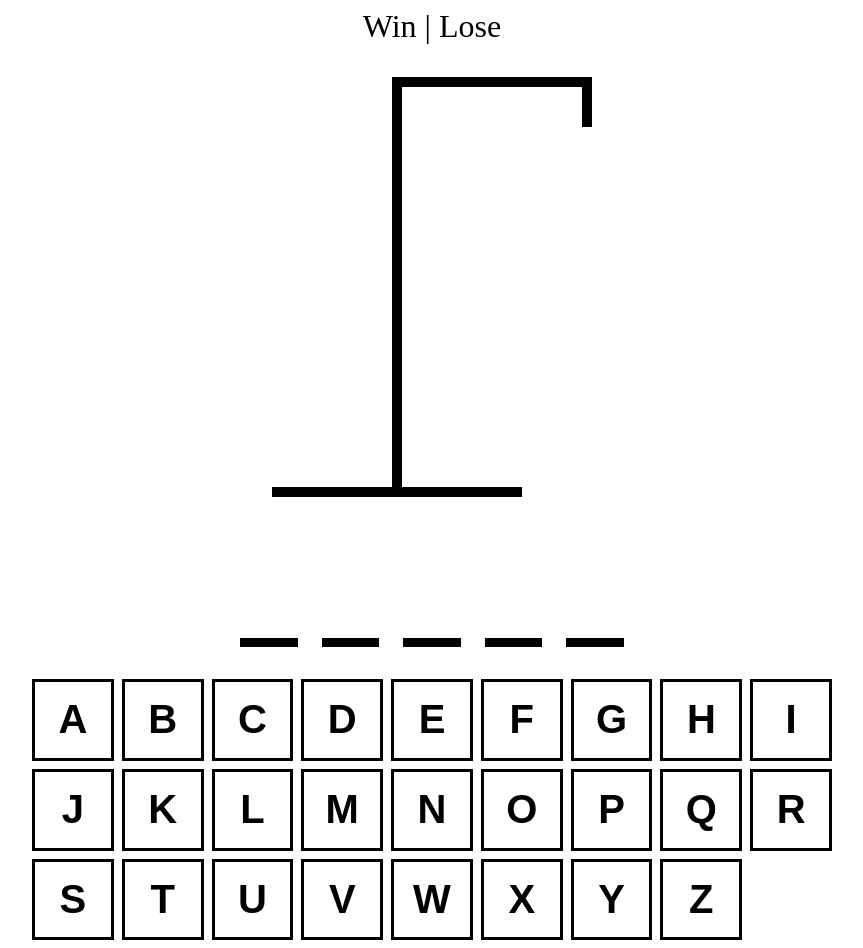
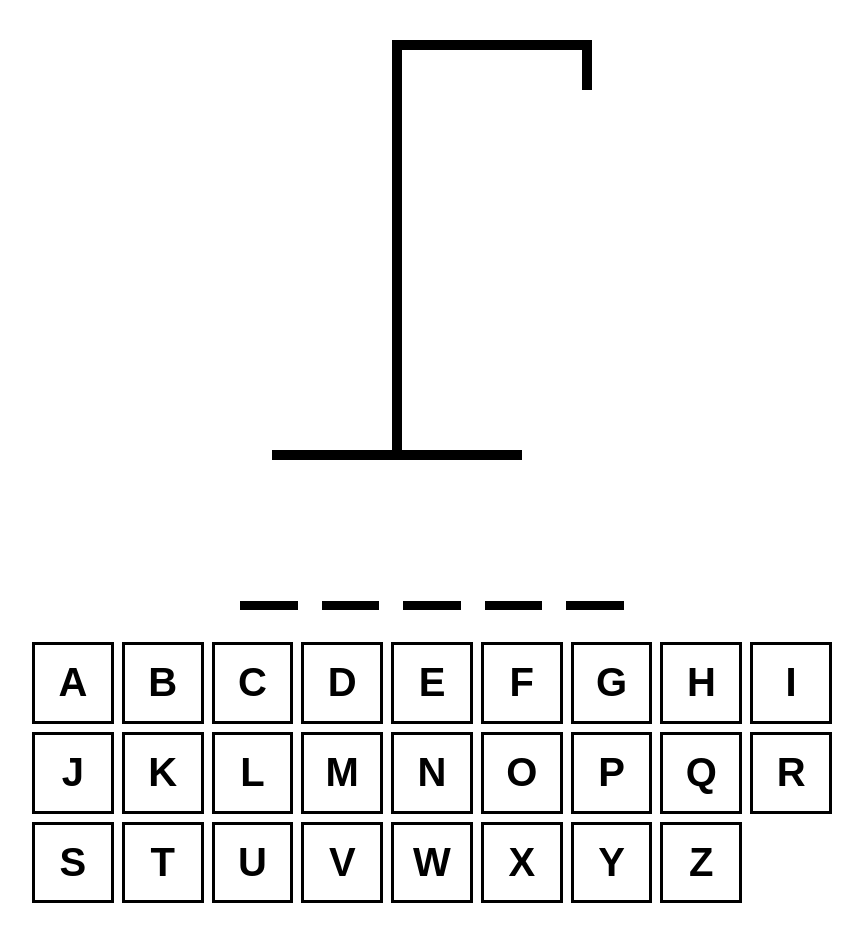
Before and after one commit to fronomenal/react_hangman, a React (Vite) app: page / in a window 1280 px wide. Shown: the whole page, without its empty margins (208-1071 px from the left). After the commit the page ends 911 px from the top, so only its background shows below. Built offline with nearby package versions, Linux system fonts and the light colour scheme.

Commit message:
Implement win and lose states

```diff
--- a/src/App.tsx
+++ b/src/App.tsx
@@ -9,7 +9,7 @@ let DEBUG = true;
 
 
 function App() {
-  const [getWord, setWord] = useState<string>(() => words[Math.floor(Math.random() * words.length)]);
+  const [getWord, ] = useState<string>(() => words[Math.floor(Math.random() * words.length)]);
 
   if(DEBUG) console.log(getWord);
 
@@ -17,18 +17,24 @@ function App() {
 
   const wrongs = getGuessed.filter( letter => !getWord.includes(letter) );
 
-  const guess = useInput({getGuessed, setGuessed});
+  const lose = wrongs.length > 5;
+  const win = getWord.split("").every( letter => getGuessed.includes(letter) );
+  const fin = win || lose;
+
+  const guess = useInput({getGuessed, setGuessed}, fin);
 
   return (
     <div style={AppComponent}>
-      <div style={MessageDiv}> Win | Lose</div>
+      <div style={MessageDiv}>
+      {win && "A Winner is You"}
+      {lose && "Try Again"}
+      </div>
       <HangMan guessNum={wrongs.length}></HangMan>
       <WordBox guessedLetters={getGuessed} wordToGuess={getWord}></WordBox>
-      <Input activeLetters={getGuessed.filter(letter =>
-            getWord.includes(letter)
-          )}
-          inactiveLetters={wrongs}
-          addGuessedLetter={guess}></Input>
+      <Input disabled={fin}
+        activeLetters={getGuessed.filter(letter => getWord.includes(letter) )}
+        inactiveLetters={wrongs}
+        addGuessedLetter={guess}></Input>
     </div>
   )
 }
--- a/src/inputHook.tsx
+++ b/src/inputHook.tsx
@@ -1,16 +1,16 @@
 import { useCallback, useEffect } from "react"
 
 
-export default function useInput({getGuessed, setGuessed}: any) {
+export default function useInput({getGuessed, setGuessed}: any, fin : boolean) {
 
   const makeGuess = useCallback(
     (guess: string ) => {
-      console.log(getGuessed)
-      if (getGuessed.includes(guess)) return
+      if (fin) return window.alert("Please Refresh")
+      if (getGuessed.includes(guess)) return;
 
       setGuessed( (prev: string[]) => [...prev, guess]);
     },
-    [getGuessed],
+    [getGuessed, fin],
   );
 
 
@@ -20,8 +20,6 @@ export default function useInput({getGuessed, setGuessed}: any) {
       const key = ke.key;
 
       if (key.match(/\W/)) return;
-
-      console.log("works");
 
       ke.preventDefault();
 
```
